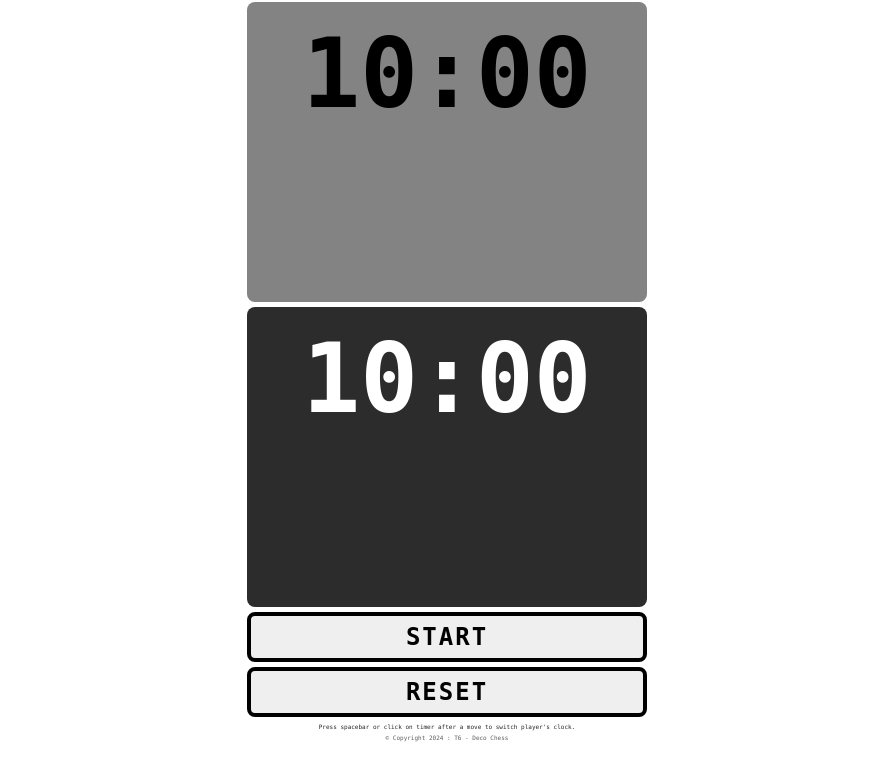
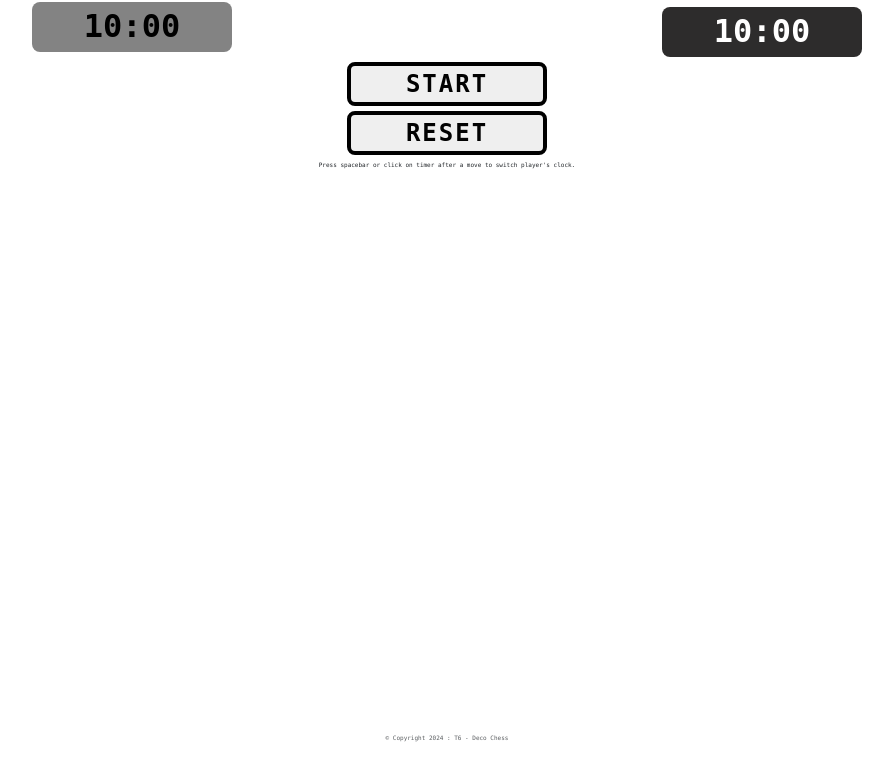
Before and after one commit to Pandabear1125/3308Project-12-6, a Node server app: page /game in a window 1280 px wide. Shown: the part 42-800 px from the top of the page, without its empty margins (193-1086 px from the left). Run offline with Node 20, Linux system fonts and the light colour scheme; some libraries are stand-ins or nearby versions.

Commit message:
Timer display done

```diff
--- a/ProjectSourceCode/src/views/pages/game.hbs
+++ b/ProjectSourceCode/src/views/pages/game.hbs
@@ -30,16 +30,16 @@
         .player {
             margin: 1em 0 5px 0;
             display: flex;
-            flex-direction: column;
+            flex-direction: row;
         }
 
         .player__tile {
             width: calc(50% - 20px);
-            height: 300px;
+            height: 50px;
             display: flex;
             margin: 0 auto;
             color: #000000;
-            max-width: 400px;
+            max-width: 200px;
             border-radius: 8px;
             justify-content: center;
             background-color: #838383;
@@ -56,7 +56,7 @@
         }
 
         .player__digits {
-            font-size: 6rem;
+            font-size: 2rem;
             font-weight: bold;
         }
 
@@ -68,8 +68,8 @@
             width: 100%;
             display: block;
             color: #020202;
-            min-height: 50px;
-            max-width: 400px;
+            min-height: 10px;
+            max-width: 200px;
             font-size: 1.5rem;
             font-weight: bold;
             border-radius: 8px;
@@ -80,7 +80,7 @@
 
         .timer__start-bttn:hover {
             color: #000000;
-            background-color: #FFFFFF;
+            background-color: #0071d5;
         }
 
         .timer__reset-bttn:hover {
```
